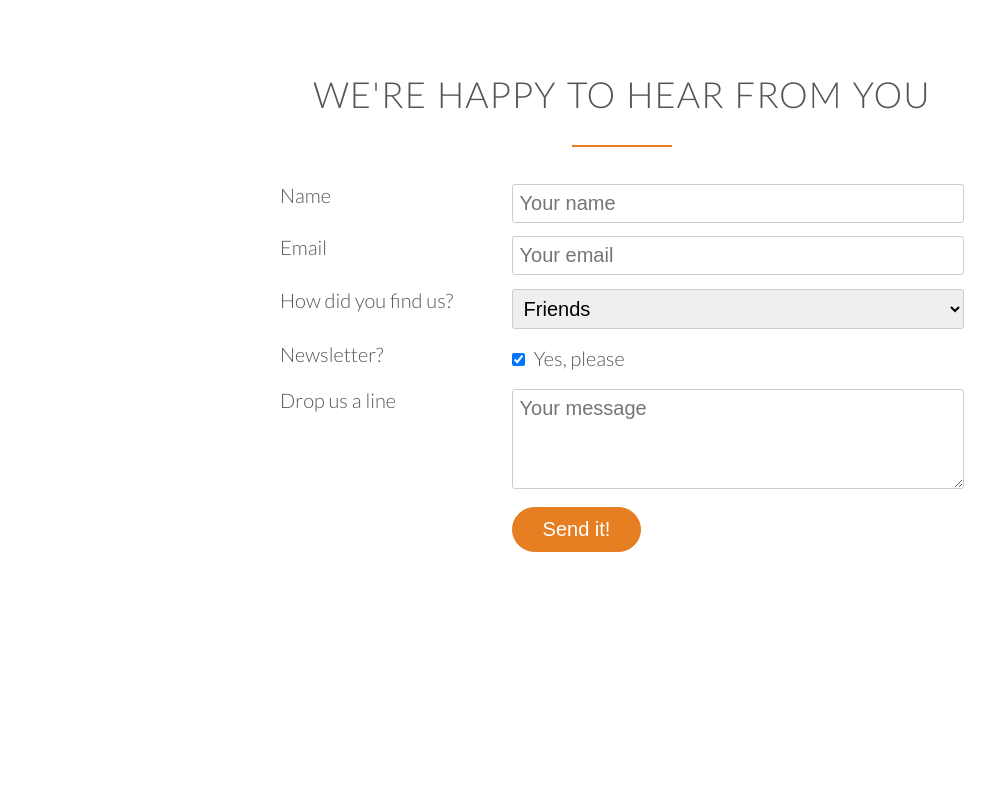
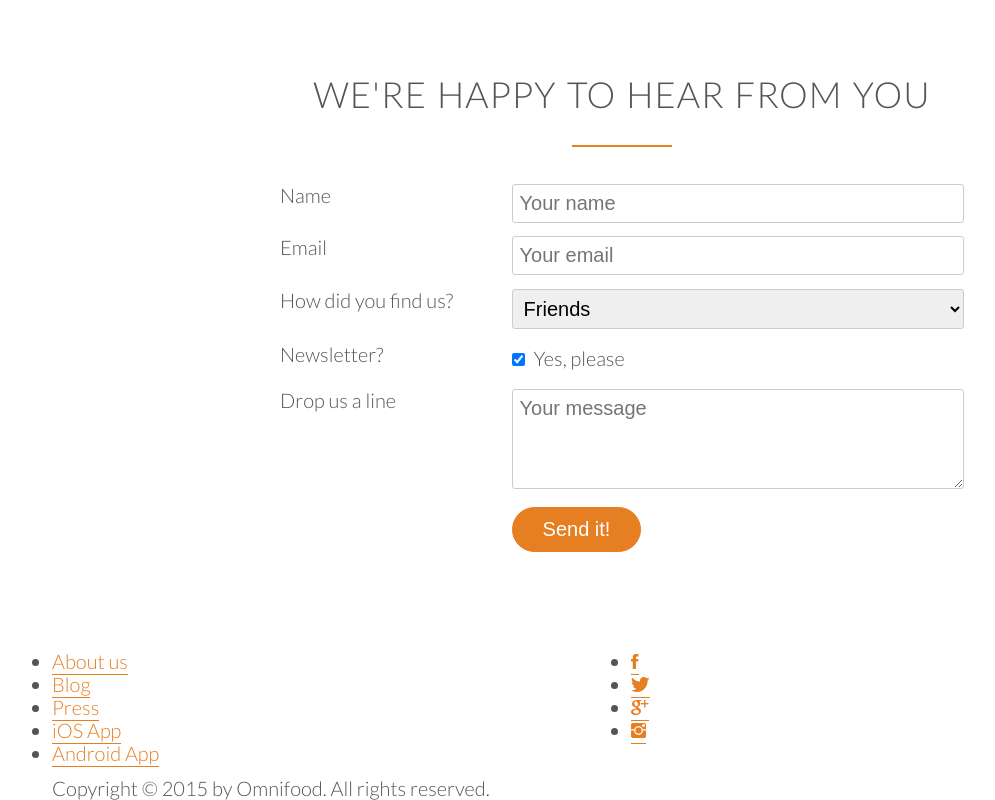
Before and after one commit to tanjahennis/omnifood, a plain HTML site: page index.html in a window 1280 px wide. Shown: the part 4632-5432 px from the top of the page, without its empty margins (18-1013 px from the left). Before the commit the page ends 5271 px from the top, so only its background shows below. Drawn offline with Linux system fonts and the light colour scheme; files whose address does not match are found by name.

Commit message:
add footer elements

```diff
--- a/index.html
+++ b/index.html
@@ -371,5 +371,32 @@
                 </form>
             </div>
         </section>
+
+        <footer>
+            <div class="row">
+                <div class="col span-1-of-2">
+                    <ul class="footer-nav">
+                        <li><a href="#">About us</a></li>
+                        <li><a href="#">Blog</a></li>
+                        <li><a href="#">Press</a></li>
+                        <li><a href="#">iOS App</a></li>
+                        <li><a href="#">Android App</a></li>
+                    </ul>
+                </div>
+                <div class="col span-1-of-2">
+                    <ul class="social-links">
+                        <li><a href="#"><i class="ion-social-facebook"></i></a></li>
+                        <li><a href="#"><i class="ion-social-twitter"></i></a></li>
+                        <li><a href="#"><i class="ion-social-googleplus"></i></a></li>
+                        <li><a href="#"><i class="ion-social-instagram"></i></a></li>
+                    </ul>
+                </div>
+            </div>
+            <div class="row">
+                <p>
+                    Copyright &copy; 2015 by Omnifood. All rights reserved.
+                </p>
+            </div>
+        </footer>
     </body>
 </html>
```
